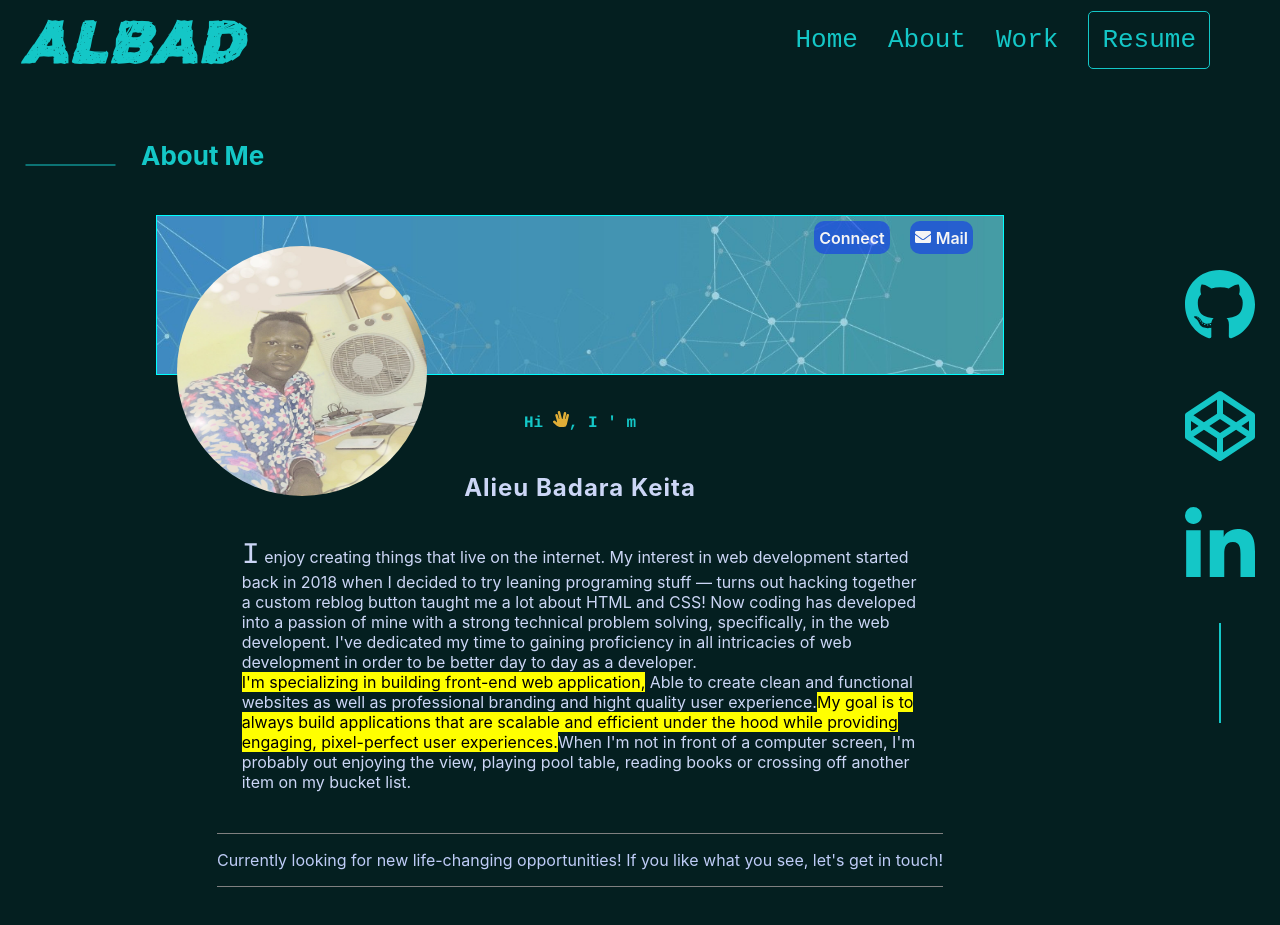
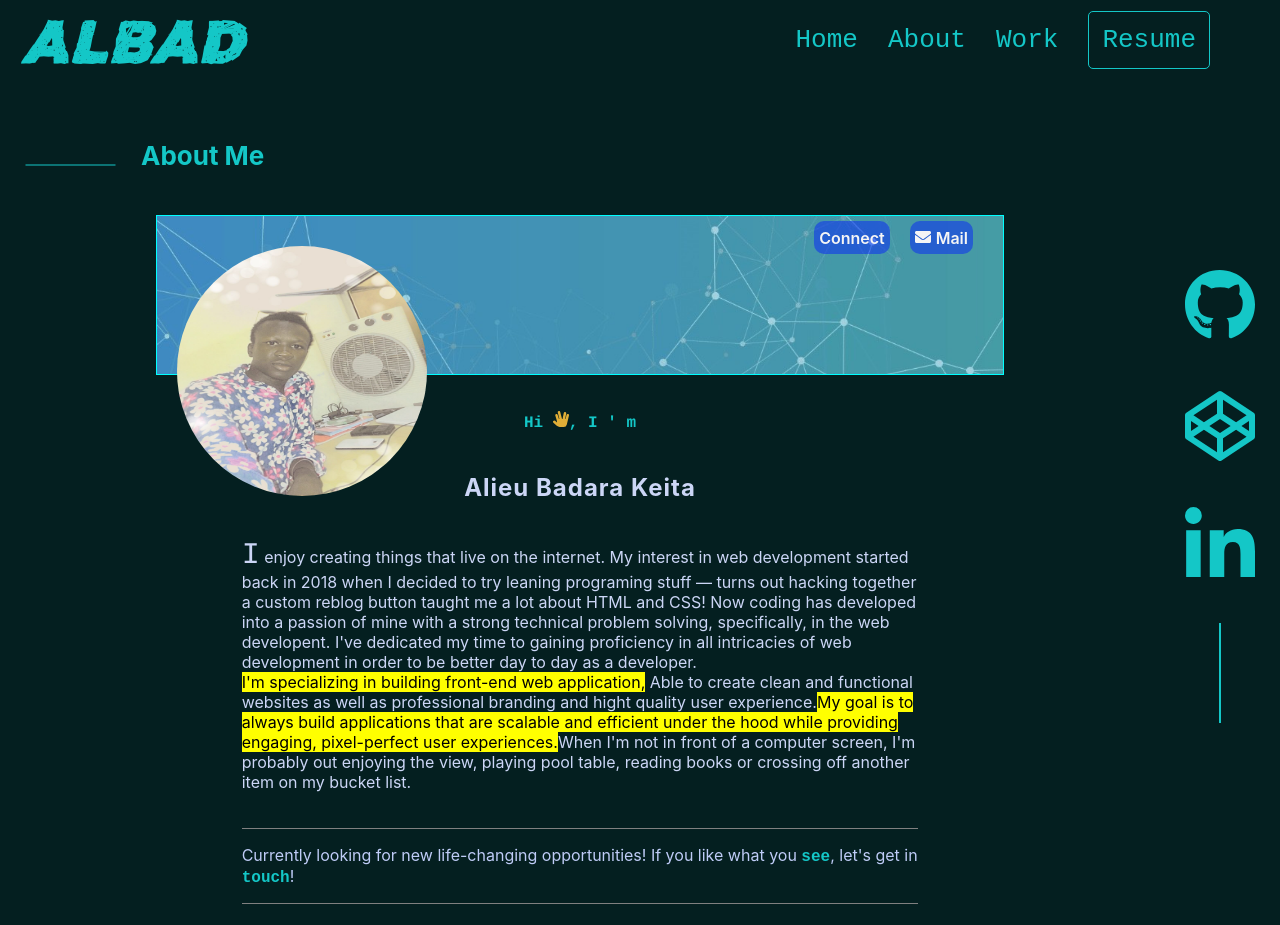
Before and after one commit to AlbadDev/portfolio_v1, a Next.js app: page /about in a window 1280 px wide. Shown: the top 925 px of the page. Built offline with nearby package versions, Linux system fonts and the light colour scheme.

Commit message:
Update: add link to mailTo and redirection to projects

```diff
--- a/pages/about.js
+++ b/pages/about.js
@@ -45,11 +45,14 @@ const about = () => {
                              <span style={{background: 'yellow',color: "black"}}>My goal is to always build applications that are scalable and efficient under the hood while providing engaging, pixel-perfect user experiences.</span>
                              When I&#39;m not in front of a computer screen, I&#39;m probably out enjoying the view, playing pool table, reading books or crossing off another item on my bucket list.
                         </p>
+
+                        <Grid className={style.currentJopSeek}>
+                            <p>Currently looking for new life-changing opportunities! If you like what you <a href="/project" className={style.link}>see</a>, let's get in <a href="mailto:i.alioubkeita95@gmail.com" target="_blank" rel="noopener noreferrer" className={style.link}>touch</a>!</p>
+                        </Grid>
+
                     </Grid>
 
-                    <Grid className={style.currentJopSeek}>
-                        <p>Currently looking for new life-changing opportunities! If you like what you see, let's get in touch!</p>
-                    </Grid>
+
 
                     <div className={style.skills_container}>
                         <div style={{display: "flex",justifyContent: "center",alignItems:"center"}}>
--- a/styles/About.module.scss
+++ b/styles/About.module.scss
@@ -98,6 +98,7 @@
         justify-content: center;
         align-items: center;
         padding: 15px;
+        //background-color: aquamarine;
         h2 {
             color:  #ccd6f6;
             letter-spacing: 1px;
@@ -114,17 +115,30 @@
             font-size: 30px;
             font-family: courier;
         }
-    }
 
         .currentJopSeek {
-        margin: 10px 0px ;
+            width: 100%;
+            margin: 20px 0px ;
             border-top: 1px solid gray;
             border-bottom: 1px solid gray;
 
             p {
                 color:#bfccf7;
+
+                .link {
+                    font-family: 'Courier New', Courier, monospace;
+                    font-weight: bold;
+                    color: #14c7c7;
+                }
+                .link:hover {
+                    text-decoration: underline;
                 }
             }
+        }
+
+    }
+
+
 
 
 
```
Lines whose indentation alone changed are shown as unchanged.
